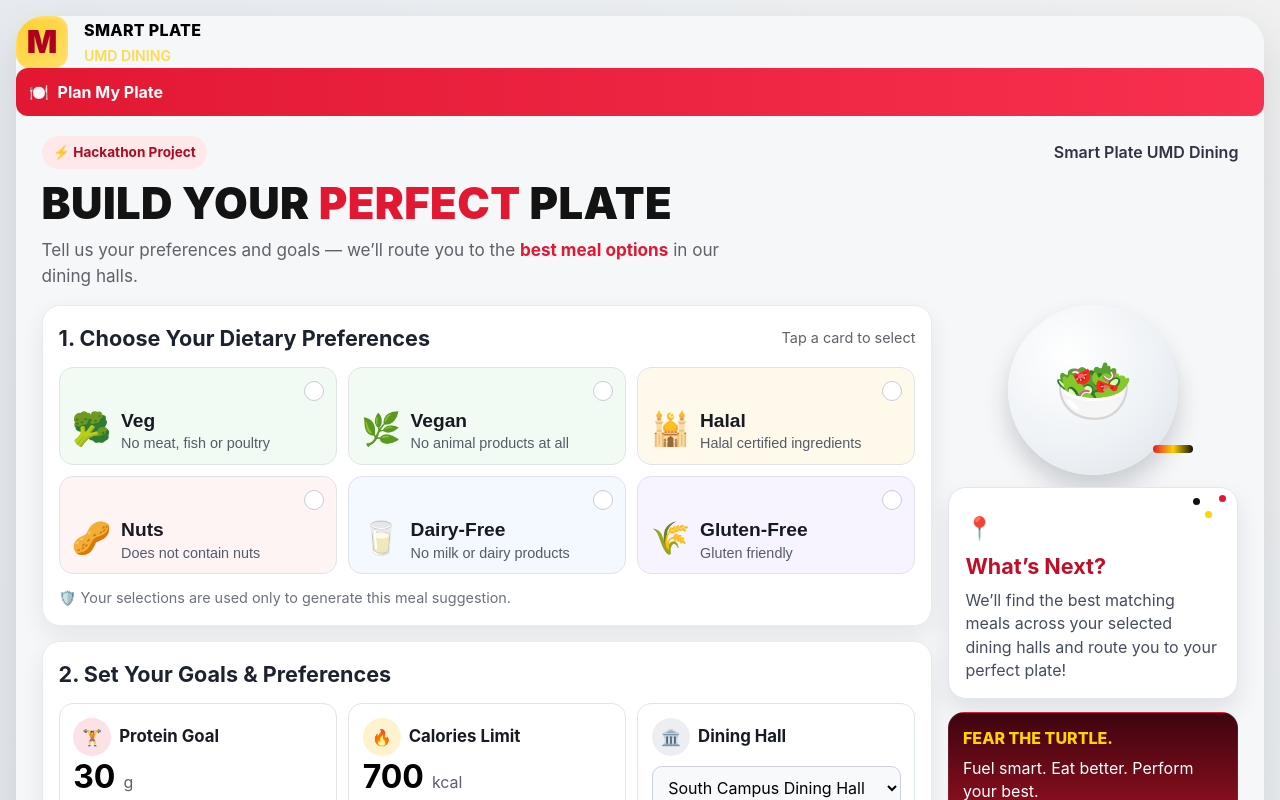
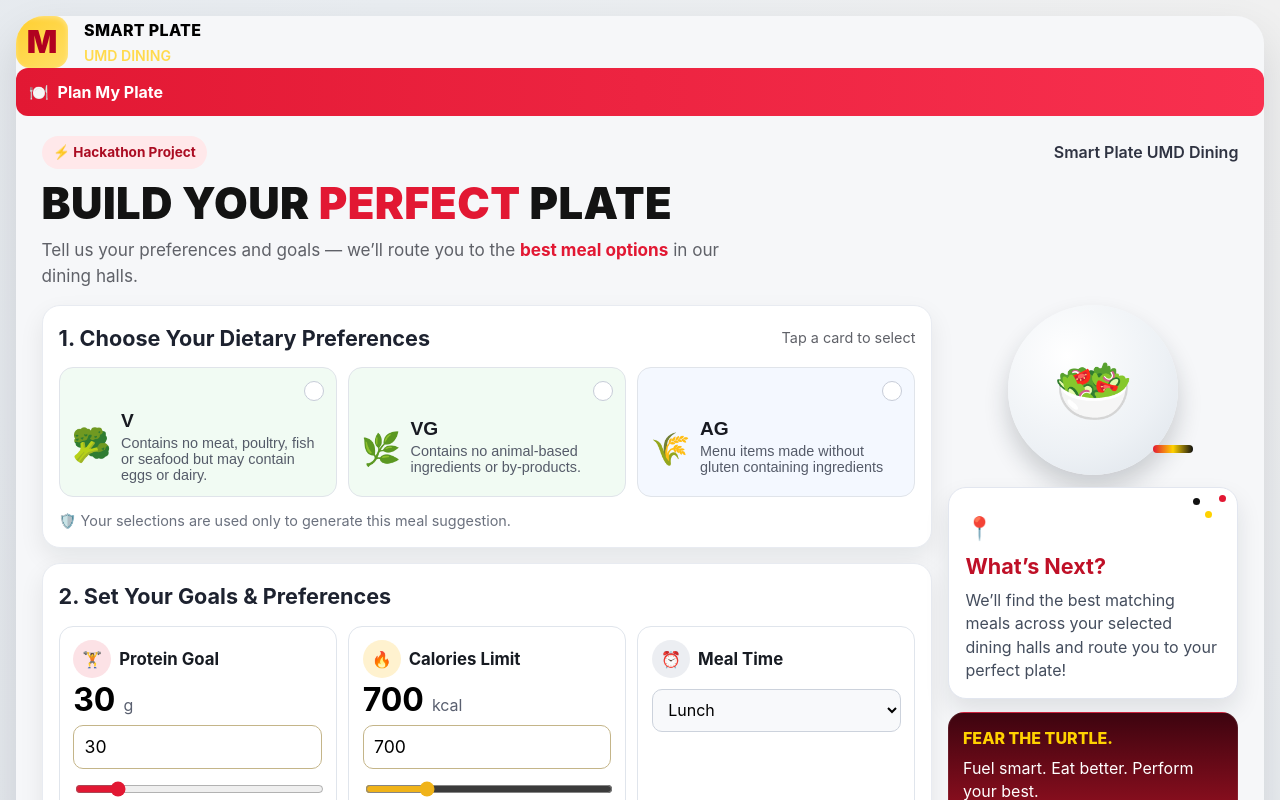
Before and after one commit to scsitara/bootcamp-hackathon, a React (Vite) app in the folder frontend/: page / in a window 1280 px wide. Shown: the top 800 px of the page. Built offline with nearby package versions, Linux system fonts and the light colour scheme.

Commit message:
Now the plateview shows items that are actually on the menu. The database is connected.

```diff
--- a/frontend/src/pages/SmartPlateInputPage.jsx
+++ b/frontend/src/pages/SmartPlateInputPage.jsx
@@ -4,46 +4,25 @@
 
 const dietaryPreferenceCards = [
   {
-    key: 'vegetarian',
-    title: 'Veg',
-    description: 'No meat, fish or poultry',
+    key: 'V',
+    title: 'V',
+    description: 'Contains no meat, poultry, fish or seafood but may contain eggs or dairy.',
     icon: '🥦',
     tone: 'green',
   },
   {
-    key: 'vegan',
-    title: 'Vegan',
-    description: 'No animal products at all',
+    key: 'VG',
+    title: 'VG',
+    description: 'Contains no animal-based ingredients or by-products.',
     icon: '🌿',
     tone: 'green',
   },
   {
-    key: 'halal',
-    title: 'Halal',
-    description: 'Halal certified ingredients',
-    icon: '🕌',
-    tone: 'gold',
-  },
-  {
-    key: 'nutAllergy',
-    title: 'Nuts',
-    description: 'Does not contain nuts',
-    icon: '🥜',
-    tone: 'rose',
-  },
-  {
-    key: 'dairyFree',
-    title: 'Dairy-Free',
-    description: 'No milk or dairy products',
-    icon: '🥛',
+    key: 'AG',
+    title: 'AG',
+    description: 'Menu items made without gluten containing ingredients',
+    icon: '🌾',
     tone: 'blue',
-  },
-  {
-    key: 'glutenFree',
-    title: 'Gluten-Free',
-    description: 'Gluten friendly',
-    icon: '🌾',
-    tone: 'lavender',
   },
 ]
 
@@ -59,7 +38,7 @@
   const [restrictions, setRestrictions] = useState([])          // array of active dietary restriction keys
   const [proteinTarget, setProteinTarget] = useState(30)        // protein goal in grams
   const [caloriesLimit, setCaloriesLimit] = useState(700)       // calorie limit in kcal
-  const [diningHall, setDiningHall] = useState('South Campus Dining Hall') // selected dining hall
+  const [mealTime, setMealTime] = useState('Lunch')             // selected meal time
   const [error, setError] = useState('')                        // validation / API error message
   const [loading, setLoading] = useState(false)                 // true while POST request is in-flight
 
@@ -87,10 +66,10 @@
     if (value > 0) setError('')  // clear error when user enters a valid value
   }
 
-  // Update the selected dining hall.
-  const handleDiningHallChange = (event) => {
-    setDiningHall(event.target.value)
-    if (event.target.value) setError('')  // clear error when a hall is chosen
+  // Update the selected meal time.
+  const handleMealTimeChange = (event) => {
+    setMealTime(event.target.value)
+    if (event.target.value) setError('')  // clear error when a time is chosen
   }
 
   // Match these keys EXACTLY to the backend's MealPreferences model
@@ -98,14 +77,14 @@
   dietary_restrictions: restrictions, // Matches backend 'dietary_restrictions'
   protein_target: Number(proteinTarget), // Matches backend 'protein_target'
   calorie_limit: Number(caloriesLimit), // Matches backend 'calorie_limit'
-  dining_hall: diningHall, // Matches backend 'dining_hall'
+  meal_time: mealTime, // Matches backend 'meal_time'
 })
 
   // Validate form before sending to backend.
   // Returns true if all fields are valid, sets a helpful error and returns false otherwise.
   const validateForm = () => {
-    if (!diningHall) {
-      setError('Please select a dining hall.')
+    if (!mealTime) {
+      setError('Please select a meal time.')
       return false
     }
     if (proteinTarget <= 0) {
@@ -337,24 +316,23 @@
                   <article className="sp-goal-card">
                     <div className="sp-goal-head">
                       <span className="sp-goal-icon black" aria-hidden="true">
-                        🏛️
+                        ⏰
                       </span>
-                      <h3>Dining Hall</h3>
+                      <h3>Meal Time</h3>
                     </div>
-                    <label htmlFor="diningHall" className="sp-select-label">
-                      <span className="sr-only">Select dining hall</span>
+                    <label htmlFor="mealTime" className="sp-select-label">
+                      <span className="sr-only">Select meal time</span>
                       <select
-                        id="diningHall"
-                        value={diningHall}
-                        onChange={handleDiningHallChange}
+                        id="mealTime"
+                        value={mealTime}
+                        onChange={handleMealTimeChange}
                       >
-                        <option value="South Campus Dining Hall">South Campus Dining Hall</option>
-                        <option value="Yahentamitsi">Yahentamitsi</option>
-                        <option value="251 North">251 North</option>
+                        <option value="Breakfast">Breakfast</option>
+                        <option value="Lunch">Lunch</option>
+                        <option value="Dinner">Dinner</option>
+                        <option value="Late Night">Late Night</option>
                       </select>
                     </label>
-                    <p className="sp-open-text">Open now • 7m walk</p>
-                    <p className="sp-hall-list">Yahentamitsi • 251 North</p>
                   </article>
                 </div>
               </section>
```
Also changed, not shown: 2 other files (tests, documents, lock files or other folders).
